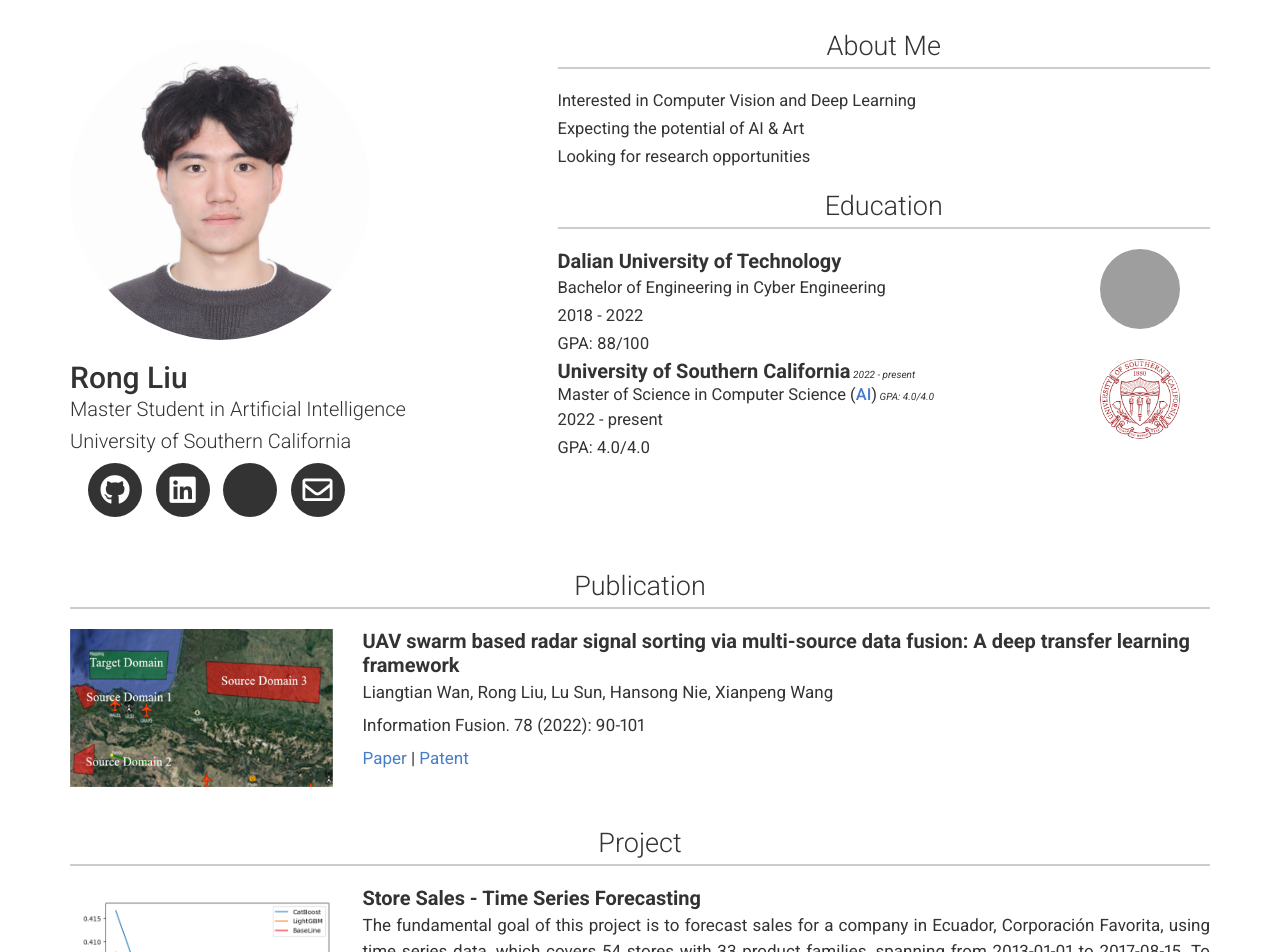
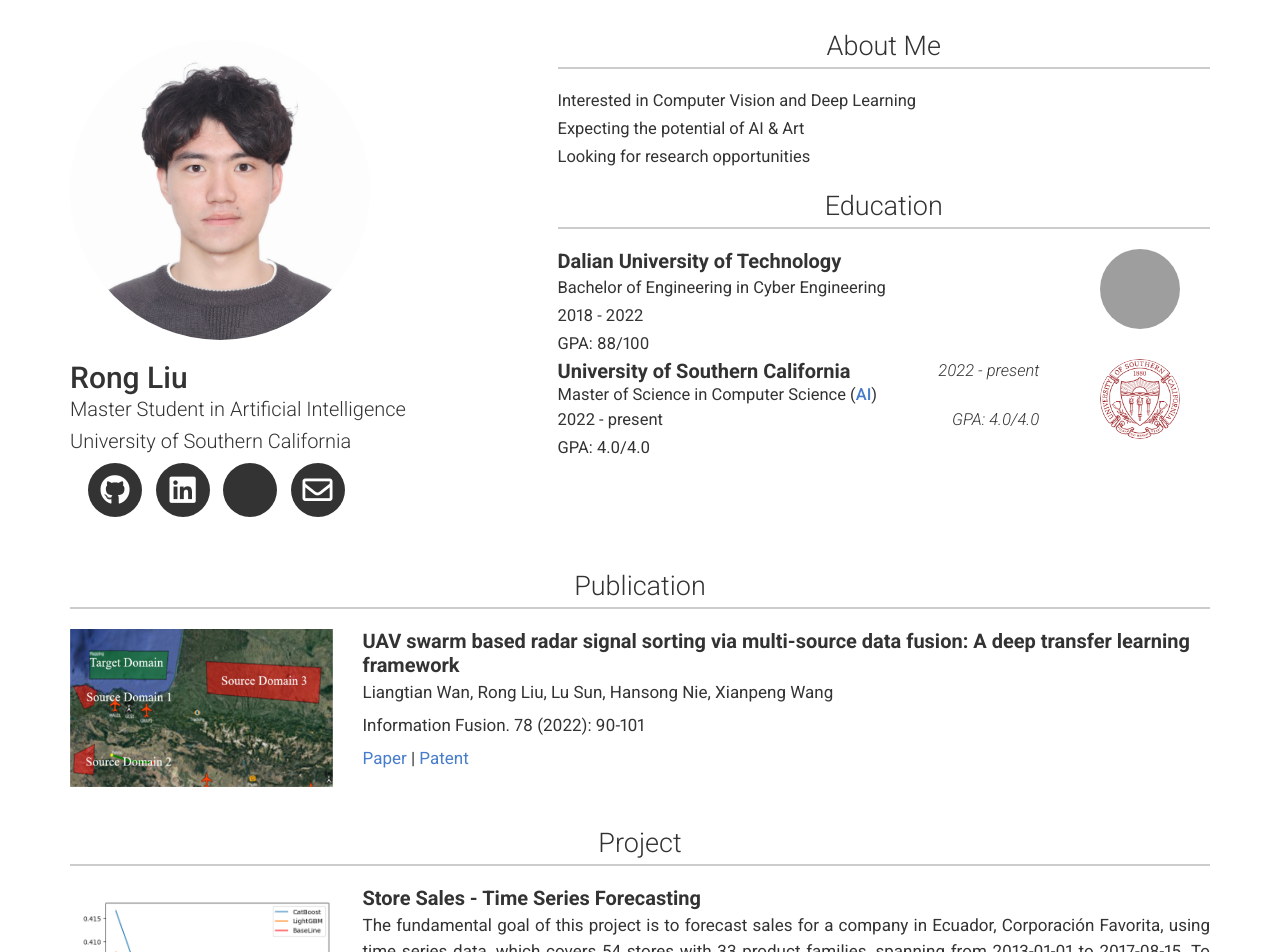
Before and after one commit to RongLiu-Leo/rongliu-leo.github.io, a Jekyll site: the page built from index.md, in a window 1280 px wide. Shown: the top 952 px of the page. Built offline with Jekyll 4.4.1, drawn with Linux system fonts in a browser that asks for light colours; nearby versions of some CDN libraries; a style sheet for code colours, icons or effects is not loaded; grey boxes are pictures that could not be loaded.

Commit message:
Update modern-resume-theme.scss

```diff
--- a/_sass/modern-resume-theme.scss
+++ b/_sass/modern-resume-theme.scss
@@ -9,13 +9,13 @@
   }
 }
 
-.header-right.details i {
+.header-right i {
   margin-bottom: 3px;
   font-size: 1.65rem;
   text-align: inherit;
   font-weight: 300;
   float: right;
-  display: none;
+  display: inline;
   @media print {
     display: inline;
   }
```
